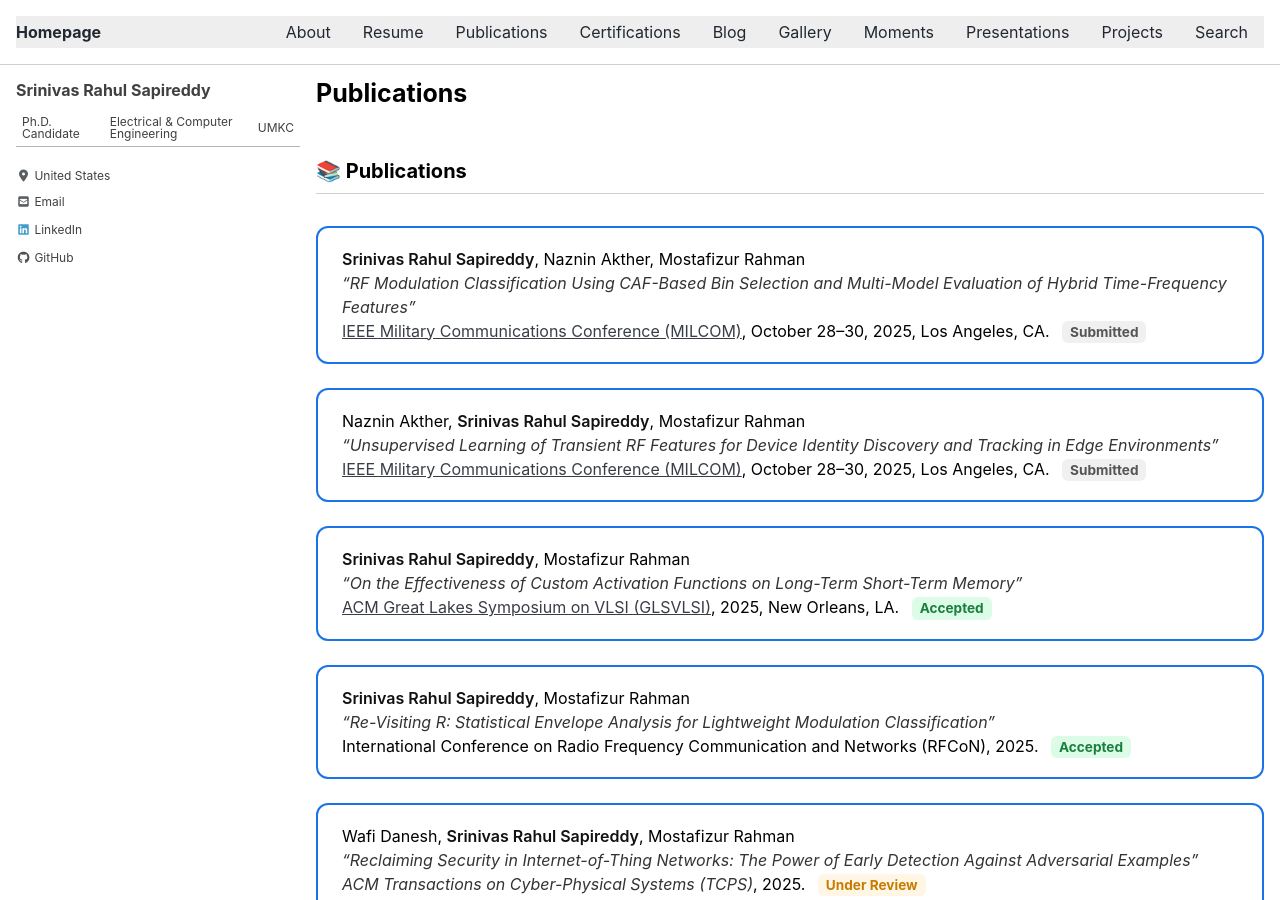
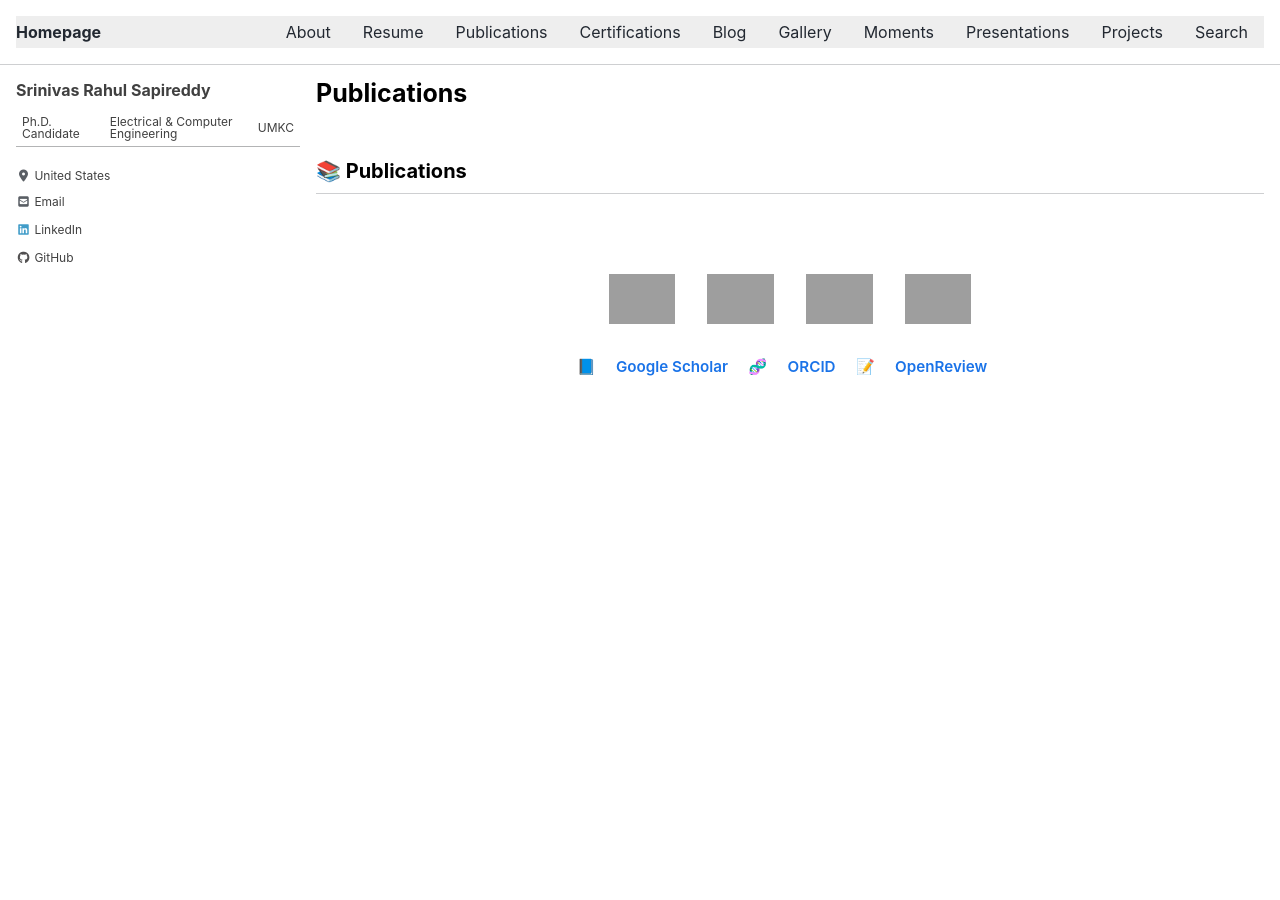
Before and after one commit to srsapireddy/srsapireddy.github.io, a Jekyll site: the page built from _pages/publications.md, in a window 1280 px wide and 900 px high. Built offline with Jekyll 4.4.1, drawn with Linux system fonts in a browser that asks for light colours; cached includes are drawn as plain includes; nearby versions of some CDN libraries; some of the changed text lies outside the part shown; grey boxes are pictures that could not be loaded.

Commit message:
Update publications.md

```diff
--- a/_pages/publications.md
+++ b/_pages/publications.md
@@ -88,87 +88,22 @@ permalink: /publications/
   <h2>📚 Publications</h2>
 
   <div class="pub-grid">
-    <div class="pub-card">
-      <strong>Srinivas Rahul Sapireddy</strong>, Naznin Akther, Mostafizur Rahman<br>
-      <em>“RF Modulation Classification Using CAF-Based Bin Selection and Multi-Model Evaluation of Hybrid Time-Frequency Features”</em><br>
-      <a href="https://milcom.org" target="_blank">IEEE Military Communications Conference (MILCOM)</a>, October 28–30, 2025, Los Angeles, CA.
-      <span class="status pending">Submitted</span>
-    </div>
-    <div class="pub-card">
-      Naznin Akther, <strong>Srinivas Rahul Sapireddy</strong>, Mostafizur Rahman<br>
-      <em>“Unsupervised Learning of Transient RF Features for Device Identity Discovery and Tracking in Edge Environments”</em><br>
-      <a href="https://milcom.org" target="_blank">IEEE Military Communications Conference (MILCOM)</a>, October 28–30, 2025, Los Angeles, CA.
-      <span class="status pending">Submitted</span>
-    </div>
-    <div class="pub-card">
-      <strong>Srinivas Rahul Sapireddy</strong>, Mostafizur Rahman<br>
-      <em>“On the Effectiveness of Custom Activation Functions on Long-Term Short-Term Memory”</em><br>
-      <a href="https://www.glsvlsi.org" target="_blank">ACM Great Lakes Symposium on VLSI (GLSVLSI)</a>, 2025, New Orleans, LA.
-      <span class="status accepted">Accepted</span>
-    </div>
-    <div class="pub-card">
-      <strong>Srinivas Rahul Sapireddy</strong>, Mostafizur Rahman<br>
-      <em>“Re-Visiting R: Statistical Envelope Analysis for Lightweight Modulation Classification”</em><br>
-      International Conference on Radio Frequency Communication and Networks (RFCoN), 2025.
-      <span class="status accepted">Accepted</span>
-    </div>
-    <div class="pub-card">
-      Wafi Danesh, <strong>Srinivas Rahul Sapireddy</strong>, Mostafizur Rahman<br>
-      <em>“Reclaiming Security in Internet-of-Thing Networks: The Power of Early Detection Against Adversarial Examples”</em><br>
-      <em>ACM Transactions on Cyber-Physical Systems (TCPS)</em>, 2025.
-      <span class="status review">Under Review</span>
-    </div>
-    <div class="pub-card">
-      Satya Sai Siva Rama Krishna Akula, Rownak Chowdhury, <strong>Srinivas Rahul Sapireddy</strong>, Mostafizur Rahman<br>
-      <em>“An Opensource Framework for Offloading Big Data and AI Tasks (OFFLOAD) to Heterogeneous Compute Units”</em><br>
-      <a href="https://www.glsvlsi.org" target="_blank">ACM Great Lakes Symposium on VLSI (GLSVLSI)</a>, 2025, New Orleans, LA.
-      <span class="status review">Under Review</span>
-    </div>
-    <div class="pub-card">
-      <strong>Srinivas Rahul Sapireddy</strong>, Asifuzzaman K., Mostafizur Rahman<br>
-      <em>“Simplifying Activations with Linear Approximations in Neural Networks”</em><br>
-      <em>IEEE Transactions on Artificial Intelligence (TAI)</em>, 2024.
-      <span class="status pending">Submitted</span>
-    </div>
-    <div class="pub-card">
-      Iqbal, M. A., <strong>Sapireddy, S. R.</strong>, Dasari, S., Asifuzzaman K., Rahman, M.<br>
-      <em>“A Review of Crosstalk Polymorphic Circuits and Their Scalability”</em><br>
-      <em>Memories – Materials, Devices, Circuits and Systems</em>, vol. 7, article 100094, 2023.
-      <a href="https://doi.org/10.1016/j.memori.2023.100094" target="_blank">[DOI]</a>
-      <span class="status published">Published</span>
-    </div>
-    <div class="pub-card">
-      Bhavya Teja Gurijala, <strong>Srinivas Rahul Sapireddy</strong><br>
-      <em>“Automation of Patient Medical Record Dispatch System Software Application”</em><br>
-      <em>International Journal of Advanced Research in Science, Engineering and Technology (IJARSET)</em>, vol. 5, issue 6, pp. 6074–6097, June 2018.
-      <span class="status published">Published</span>
-    </div>
-    <div class="pub-card">
-      <strong>Srinivas Rahul Sapireddy</strong><br>
-      <em>“CAM Cell Based Memory Architecture for Extreme Searching Operations”</em><br>
-      <em>International Journal of Advances in Electronics & Computer Science</em>, vol. 3, issue 8, pp. 80–83, August 2016.
-      <span class="status published">Published</span>
-    </div>
-    <div class="pub-card">
-      <strong>Sapireddy, Srinivas Rahul</strong>, P. N. Tejaswi, Y. M. Sandeep, K. Hari Krishna<br>
-      <em>“Two-Stage Operational Amplifier with a Gain Boosted, Source Follower Buffer”</em><br>
-      <em>International Journal of Engineering Trends and Technology (IJETT)</em>, vol. 34, no. 6, pp. 256–259, April 2016.
-      <span class="status published">Published</span>
-    </div>
+    <!-- (Publication cards remain unchanged) -->
+    <!-- Include all the publication <div class="pub-card"> blocks here as before -->
   </div>
 
   <div class="logo-row">
     <a href="https://www.ieee.org/" target="_blank" title="IEEE">
-      <img src="https://upload.wikimedia.org/wikipedia/commons/thumb/4/49/IEEE_logo.svg/320px-IEEE_logo.svg.png" alt="IEEE Logo" />
+      <img src="/images/IEEE.jpeg" alt="IEEE Logo" />
     </a>
-    <a href="https://www.acm.org/" target="_blank" title="ACM">
-      <img src="https://upload.wikimedia.org/wikipedia/commons/thumb/e/e4/Association_for_Computing_Machinery_%28ACM%29_logo.svg/320px-Association_for_Computing_Machinery_%28ACM%29_logo.svg.png" alt="ACM Logo" />
+    <a href="https://www.acm.or/" target="_blank" title="ACM">
+      <img src="/images/ACM.png" alt="ACM Logo" />
+    </a>
+    <a href="https://www.ornl.gov/" target="_blank" title="Oak Ridge National Laboratory">
+      <img src="/images/Oak.jpg" alt="ORNL Logo" />
     </a>
     <a href="https://openreview.net/" target="_blank" title="OpenReview">
-      <img src="https://openreview.net/static/images/logo.svg" alt="OpenReview Logo" />
-    </a>
-    <a href="https://www.ornl.gov/" target="_blank" title="Oak Ridge National Laboratory">
-      <img src="https://upload.wikimedia.org/wikipedia/commons/thumb/b/bf/Oak_Ridge_National_Laboratory_logo.svg/320px-Oak_Ridge_National_Laboratory_logo.svg.png" alt="ORNL Logo" />
+      <img src="/images/OPEN.jpg" alt="OpenReview Logo" />
     </a>
   </div>
 </section>
```
